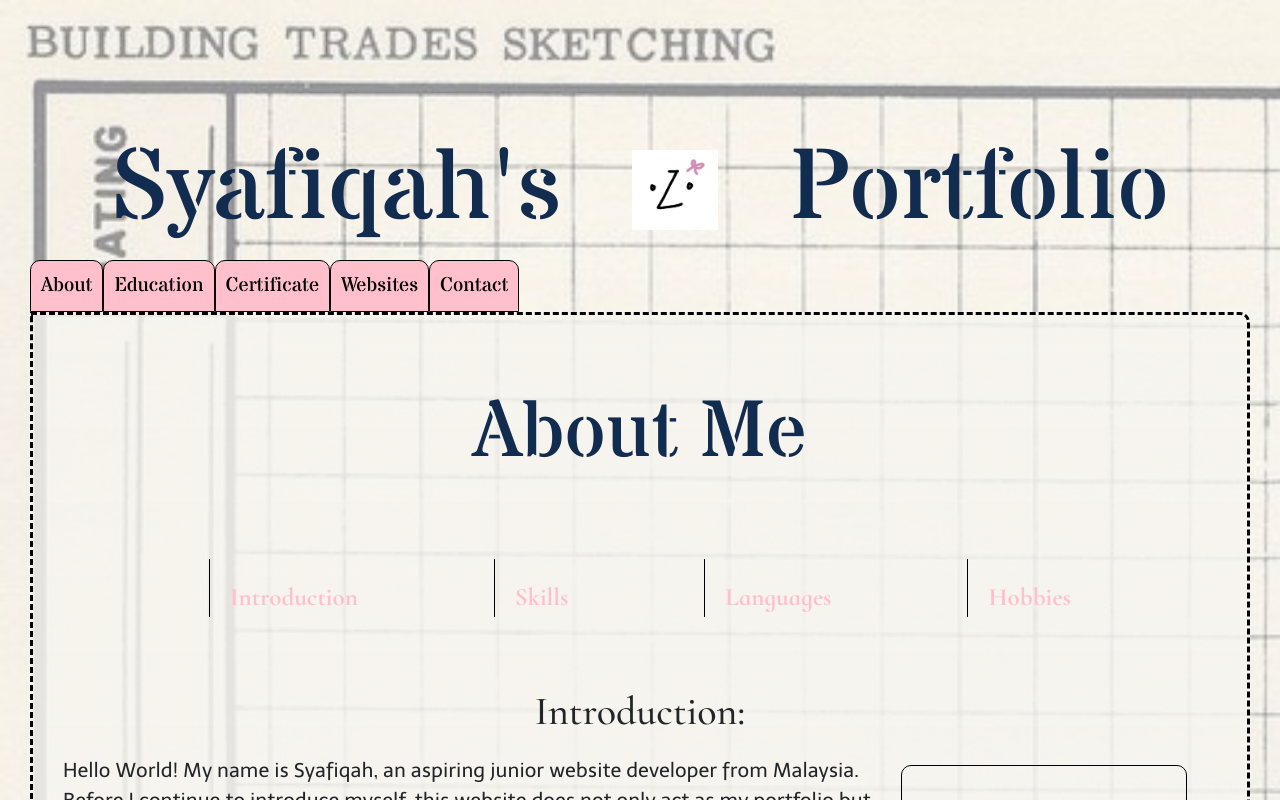
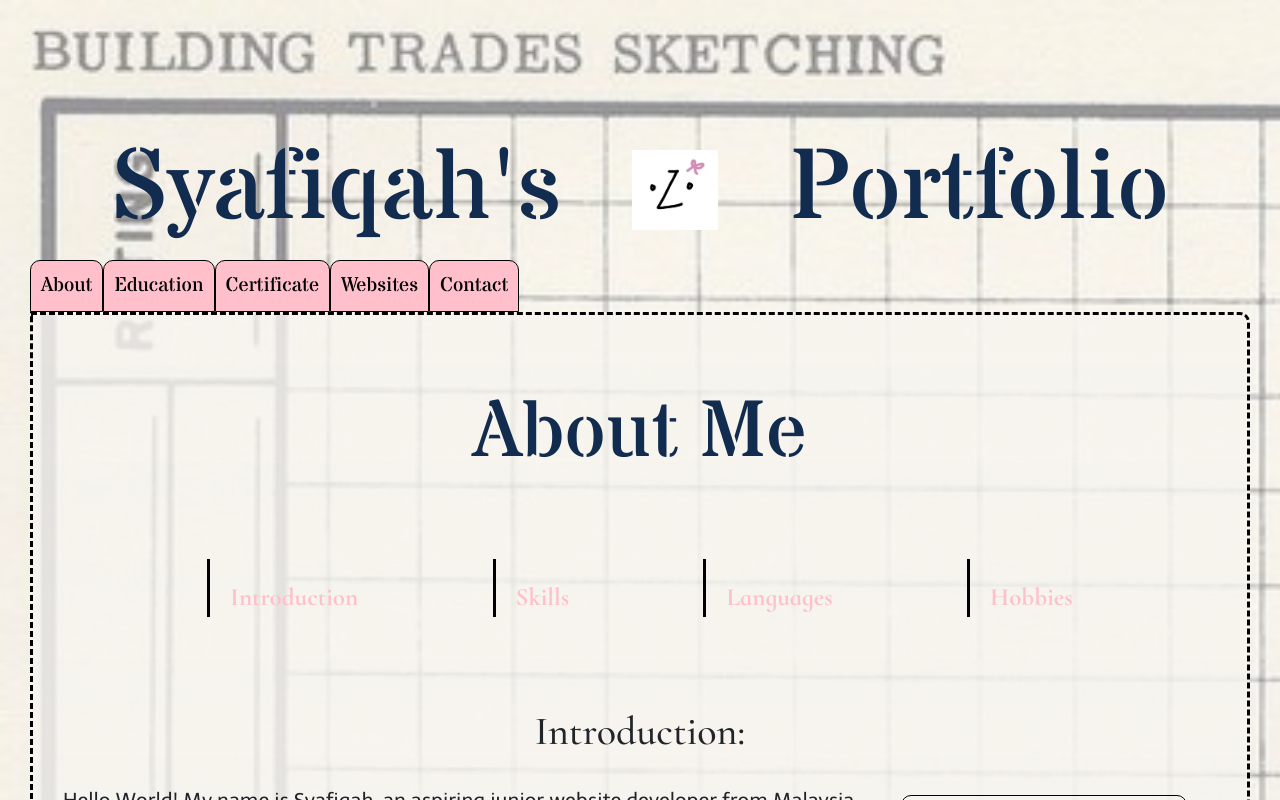
Before and after one commit to cosylily/website-portfolio, a React (Create React App) app: page / in a window 1280 px wide. Both pictures are taken after a click on the button "About". Shown: the top 800 px of the page. Built offline with nearby package versions, Linux system fonts and the light colour scheme; grey boxes are pictures that could not be loaded.

Commit message:
update App.css
for the about section of the page

```diff
--- a/src/App.css
+++ b/src/App.css
@@ -139,7 +139,7 @@ video {
   margin-bottom: 50px;
 }
 .aboutmenu a {
-  border-left: 1px solid black;
+  border-left: 3px solid black;
   padding-left: 20px;
   padding-top: 20px;
   text-align: center;
@@ -168,9 +168,17 @@ video {
   border-radius: 10px;
   border: 1px solid black;
 }
-.aboutintro p {
+.aboutSection p {
   font-size: 20px;
 }
 .aboutSection h3 {
   font-size: 40px;
 }
+
+#aboutintroduction,
+#aboutskills,
+#aboutlanguage,
+#abouthobby {
+  padding: 10px;
+  margin-top: 60px;
+}
```
